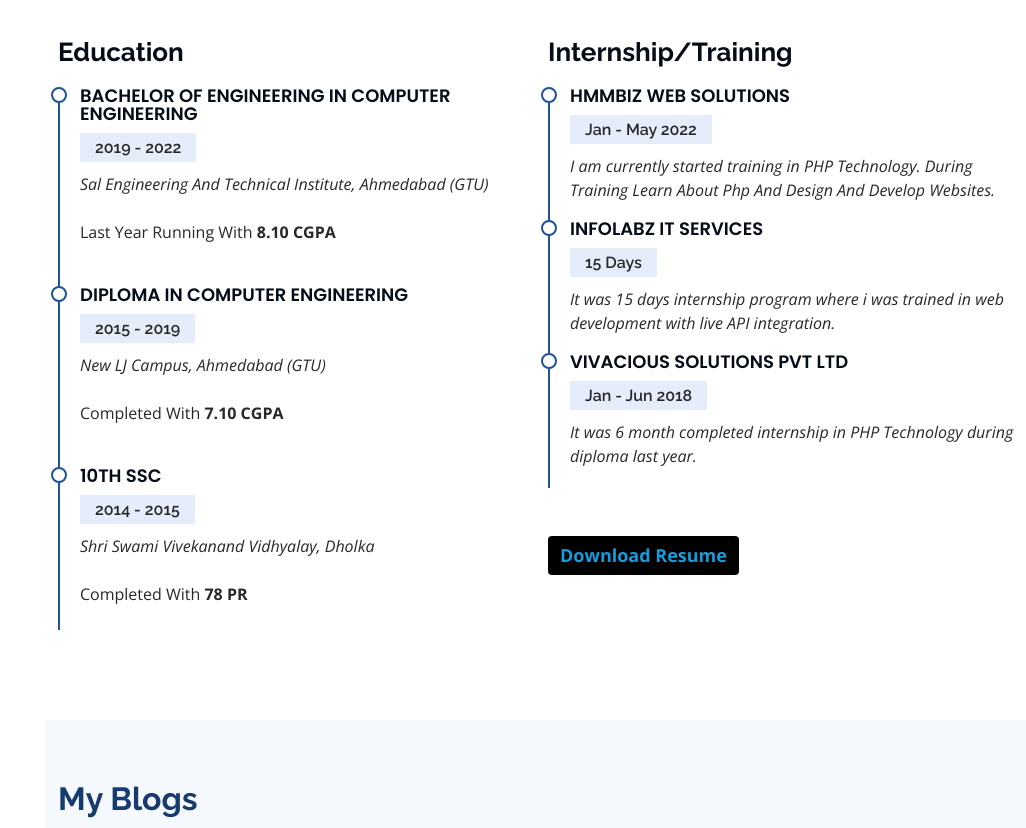
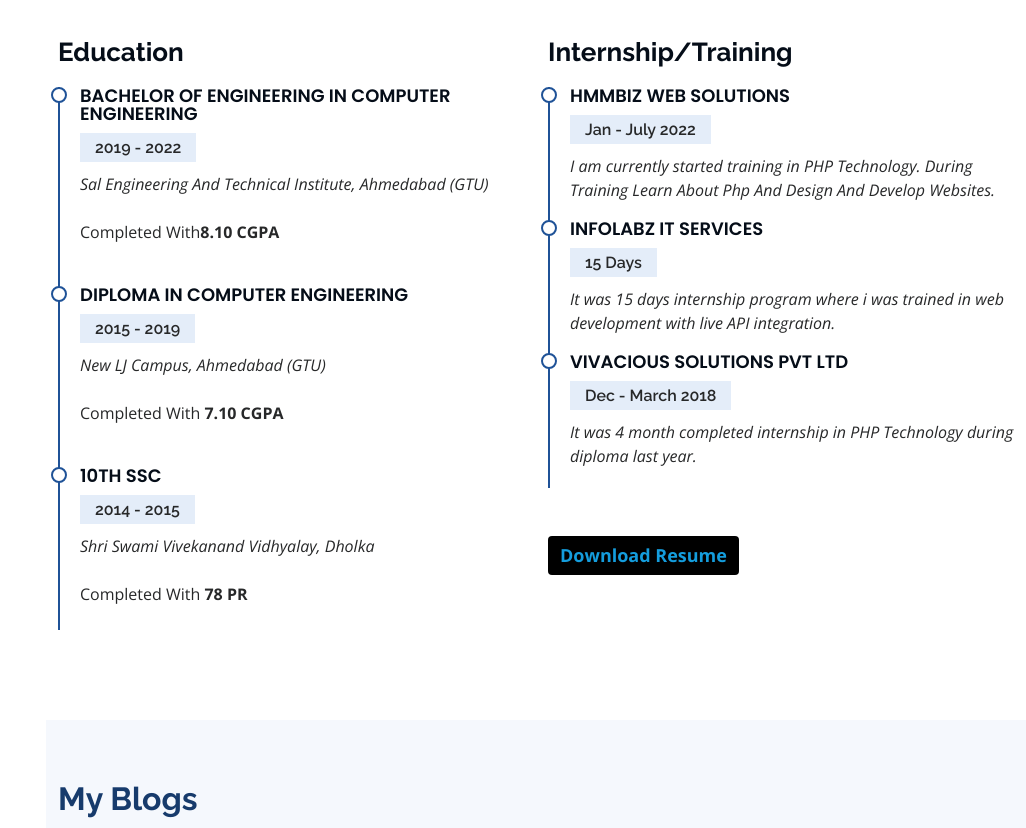
Before and after one commit to Prajapatitejas/MyPortfolio, a plain HTML site: page index.html in a window 1280 px wide. Shown: the part 1057-1885 px from the top of the page, without its empty margins (254-1280 px from the left). Drawn offline with nearby package versions, Linux system fonts and the light colour scheme; some icons are missing.

Commit message:
Update index.html

```diff
--- a/index.html
+++ b/index.html
@@ -81,7 +81,7 @@
 
         <div class="section-title">
           <h2 >About<br></h2>
-          <p><b><strong>I Am Tejas Prajapati From Dholka. I also Completed Diploma From LJ Plytechnic. And I Am Currently Pursuing My Last Sem Of Bachelor Of Engineering In Computer Engineering From Sal Engineering And Technical Institute. I Am Very Interested In Web Design And Development.</strong></b></p>
+          <p><b><strong>I Am Tejas Prajapati From Dholka. I also Completed Diploma From LJ Plytechnic. And I also Completed Bachelor Of Engineering In Computer Engineering From Sal Engineering And Technical Institute. I Am Very Interested In Web Design And Development.</strong></b></p>
         </div>
 
         <div class="row">
@@ -191,7 +191,7 @@
               <h4>Bachelor Of Engineering In Computer Engineering</h4>
               <h5>2019 - 2022</h5>
               <p><em>Sal Engineering And Technical Institute, Ahmedabad (GTU)</em><br><br></p>
-              <p>Last Year Running With <b>8.10 CGPA</b> </p><br>
+              <p>Completed With<b>8.10 CGPA</b> </p><br>
             </div>
             <div class="resume-item">
               <h4>Diploma In Computer Engineering</h4>
@@ -210,7 +210,7 @@
             <h3 class="resume-title">Internship/Training</h3>
             <div class="resume-item">
               <h4>HmmBiz Web Solutions</h4>
-              <h5>Jan - May 2022</h5>
+              <h5>Jan - July 2022</h5>
               <p><em>I am currently started training in PHP Technology. During Training Learn About Php And Design And Develop Websites. </em></p>
             </div>
             <div class="resume-item">
@@ -220,8 +220,8 @@
               </div>
                <div class="resume-item">
               <h4>Vivacious Solutions PVT LTD</h4>
-              <h5>Jan - Jun 2018</h5>
-              <p><em>It was 6 month completed internship in PHP Technology during diploma last year.</em></p>
+              <h5>Dec - March 2018</h5>
+              <p><em>It was 4 month completed internship in PHP Technology during diploma last year.</em></p>
           </div><br><br>
           <button class="btn"><i class="fa fa-download"></i>
           <a href="https://localhost/iPortfolio\assets\Tejas\tejus.pdf" target="_blank">
```
